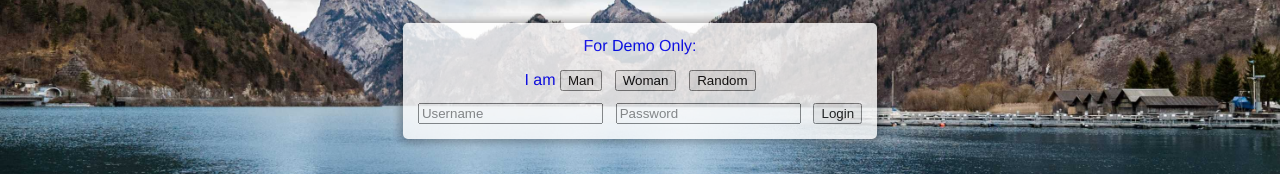
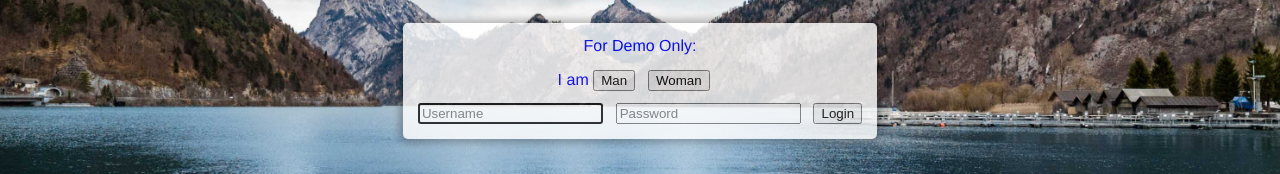
Before and after one commit to ofirtop/DreamDate, a Vue app in the folder frontend/: page / in a window 1280 px wide. Shown: the part 317-491 px from the top of the page. Built offline with nearby package versions, Linux system fonts and the light colour scheme; no server answers.

Commit message:
add login

```diff
--- a/frontend/src/components/LoginDemoUser.vue
+++ b/frontend/src/components/LoginDemoUser.vue
@@ -3,14 +3,15 @@
     <div class="login-demo">
       <h1>For Demo Only:</h1>
       <br>I am
-      <button @click="setDemoUser('male')" class="mr-1">Man</button>
-      <button @click="setDemoUser('female')" class="mr-1">Woman</button>
-      <button @click="setDemoUser('random')">Random</button>
+      <button @click="loginDemoMale('male')" class="mr-1">Man</button>
+      <button @click="loginDemoFemale('female')" class="mr-1">Woman</button>
 
       <div class="flex space-between mt-1">
-        <input v-model="userCredentials.name" placeholder="Username" class="mr-1">
-        <input v-model="userCredentials.pass" placeholder="Password" class="mr-1">
-        <button @click="doLogin">Login</button>
+        <form>
+          <input v-model="userCredentials.name" placeholder="Username" class="mr-1" autofocus>
+          <input v-model="userCredentials.pass" placeholder="Password" class="mr-1">
+          <button @click.prevent="doLogin">Login</button>
+        </form>
       </div>
     </div>
   </section>
@@ -27,11 +28,27 @@ export default {
     };
   },
   methods: {
-    setDemoUser(gender) {
-      this.$store.dispatch({ type: "setDemoUser", gender });
+    loginDemoFemale() {
+      this.userCredentials.name = "Olga";
+      this.userCredentials.pass = "123";
+      this.$store.dispatch({
+        type: "loginUser",
+        userCredentials: this.userCredentials
+      });
+    },
+    loginDemoMale() {
+      this.userCredentials.name = "Ofir";
+      this.userCredentials.pass = "123";
+      this.$store.dispatch({
+        type: "loginUser",
+        userCredentials: this.userCredentials
+      });
     },
     doLogin() {
-      this.$store.dispatch({ type: "loginUser", userCredentials: this.userCredentials });
+      this.$store.dispatch({
+        type: "loginUser",
+        userCredentials: this.userCredentials
+      });
     }
   }
 };
--- a/frontend/src/store.js
+++ b/frontend/src/store.js
@@ -86,16 +86,6 @@ export default new Vuex.Store({
           context.commit({ type: 'setMembers', members });
         })
     },
-    setDemoUser({ commit, state, dispatch }, { gender }) {
-      let demoUser = null;
-      if (gender === 'random') demoUser = state.members[1];
-      else demoUser = state.members.find(member => member.gender === gender);
-      commit({ type: 'setLoggedInUser', user: demoUser });
-      console.log('logged in (demo):', demoUser._id);
-      userService.loginDemo(demoUser);
-
-      return Promise.resolve();
-    },
     loadMemberById({ commit }, { memberId }) {
       return memberService.getMemberById(memberId)
         .then(member => {
```
